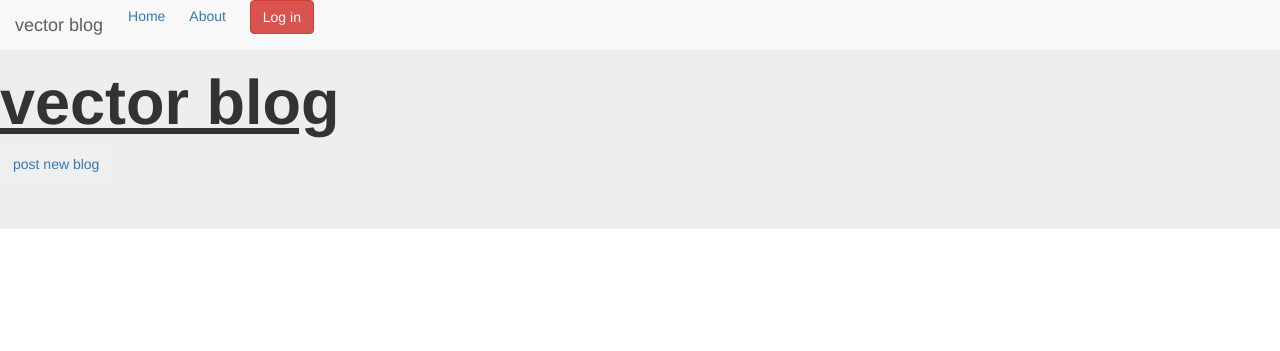
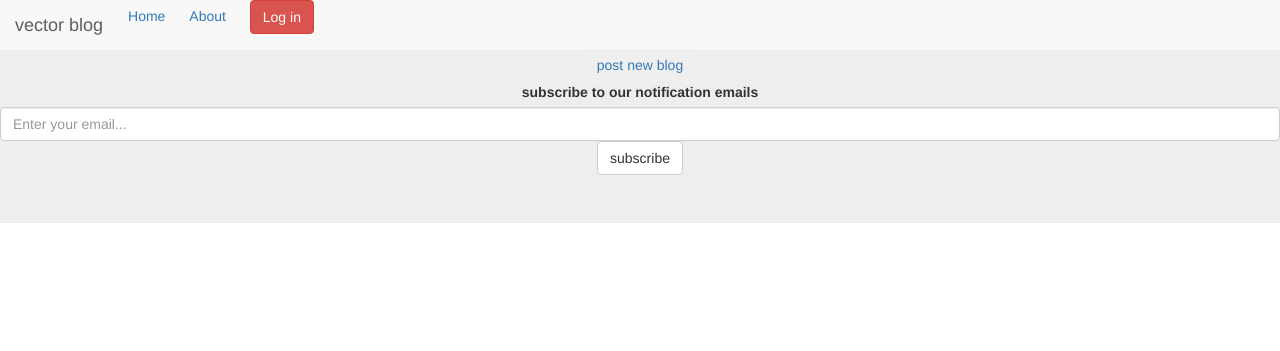
Before and after one commit to Vector254/vector-blog, a Flask app: page / in a window 1280 px wide. Shown: the top 351 px of the page. Run offline with Flask 2, Linux system fonts and the light colour scheme; data that the repository does not hold is empty; parts of the project's set-up code (start-up, migrations or seed data) failed here and were passed over; some libraries are stand-ins or nearby versions.

Commit message:
create subscribers model

```diff
--- a/app/auth/views.py
+++ b/app/auth/views.py
@@ -4,7 +4,7 @@ from .forms import RegistrationForm, LoginForm
 from .. import db
 from flask_login import login_user,logout_user,login_required
 from ..models import User
-from ..email import mail_message
+from ..myemail import mail_message
 
 
 @auth.route('/login',methods=['GET','POST'])
--- a/app/main/views.py
+++ b/app/main/views.py
@@ -4,6 +4,7 @@ from ..models import Posts, Comment, User
 from .forms import CommentForm,PostForm,UpdateProfile
 from flask_login import login_required, current_user
 from ..import db, photos
+from ..myemail import mail_message
 
 @main.route('/')
 def index():
--- a/app/models.py
+++ b/app/models.py
@@ -76,3 +76,9 @@ class Comment(db.Model):
 
     def __repr__(self):
         return f"Comment : id: {self.id} comment: {self.description}"
+
+
+class Subscribers(db.Model):
+    __tablename__ = "subscribers"
+    id = db.Column(db.Integer, primary_key = True)
+    email = db.Column(db.String(255), unique = True, index = True)
--- a/email.py
+++ b/app/myemail.py
@@ -3,7 +3,7 @@ from flask import render_template
 from . import mail
 
 def mail_message(subject,template,to,**kwargs):
-    sender_email = kimjerry254@gmail.com
+    sender_email = "ochrist7@gmail.com"
 
     email = Message(subject, sender=sender_email, recipients=[to])
     email.body= render_template(template + ".txt",**kwargs)
--- a/app/templates/index.html
+++ b/app/templates/index.html
@@ -4,9 +4,13 @@
 
 
 {% block content %}
-<div class="jumbotron">
-    <h1 class="text center"><u><b>vector blog</b></u></h1>
+<div class="jumbotron text-center">
     <button class="btn"><a href="/post">post new blog</a></button>
+    <form action="">
+        <label for="subs">subscribe to our notification emails</label><br>
+        <input type="text" class="form-control" name="subs" placeholder="Enter your email...">
+        <button type="submit" class="btn btn-default">subscribe</button>
+    </form>
 </div>
 <div class="container">
     {{ macro.display(posts) }}
```
Also changed, not shown: 1 other file.
